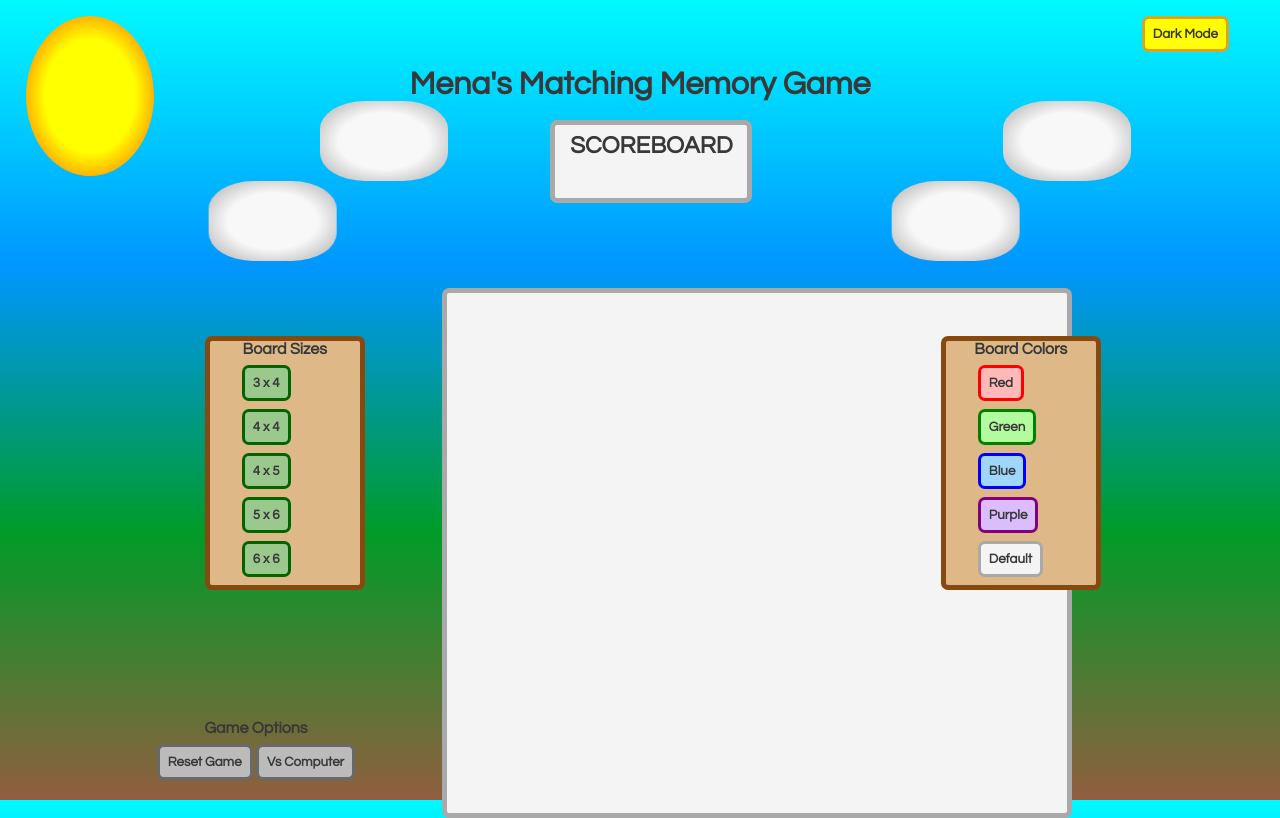
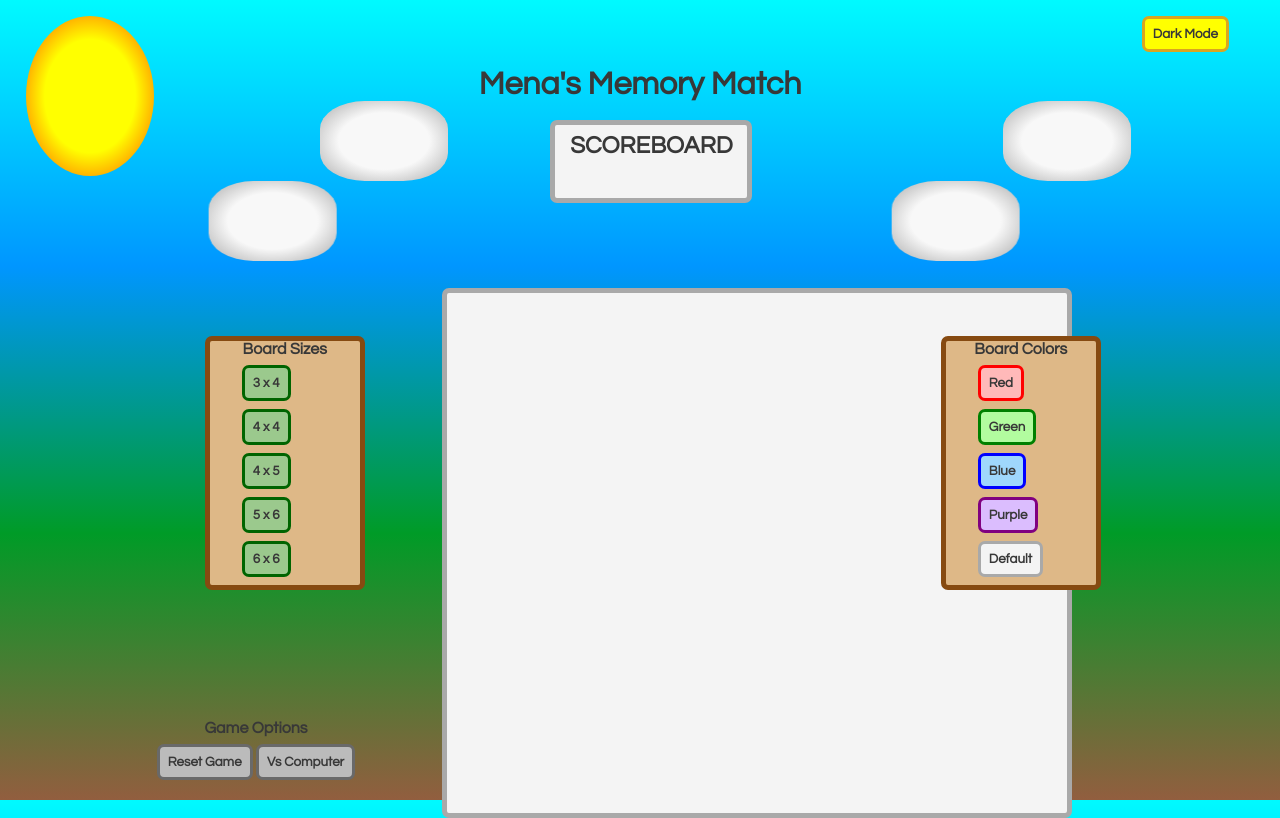
Before and after one commit to Smoot-Mena/memory-game, a plain HTML site: page index.html in a window 1280 px wide. Drawn offline with Linux system fonts and the light colour scheme.

Commit message:
Update game title and Readme

```diff
--- a/index.html
+++ b/index.html
@@ -16,7 +16,7 @@
         <button id="dark-mode-button">Dark Mode</button>
     </nav>
 
-    <h1 id="page-title">Mena's Matching Memory Game</h1>
+    <h1 id="page-title">Mena's Memory Match</h1>
 
     <section id="game-container">
 
```
Also changed, not shown: 1 other file.
